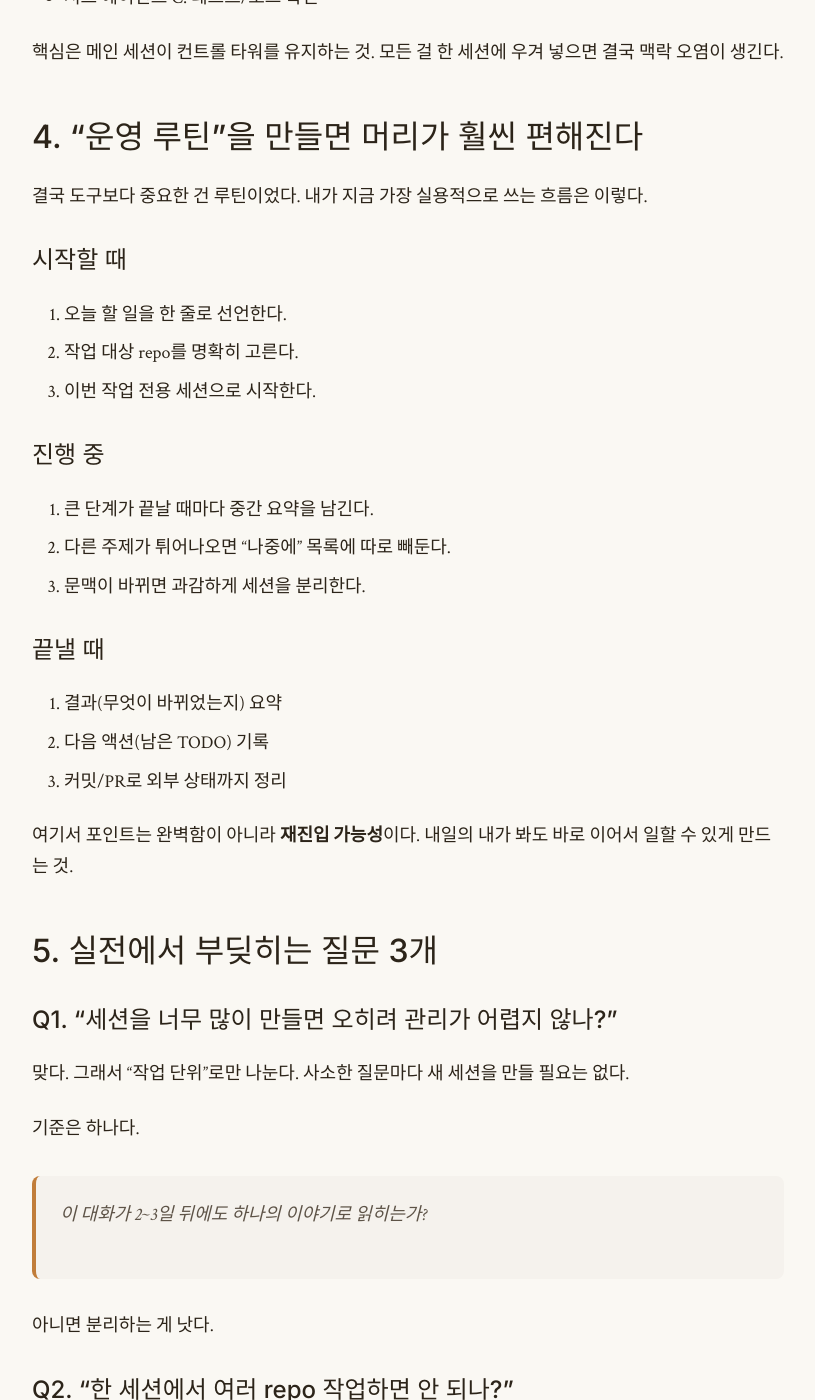
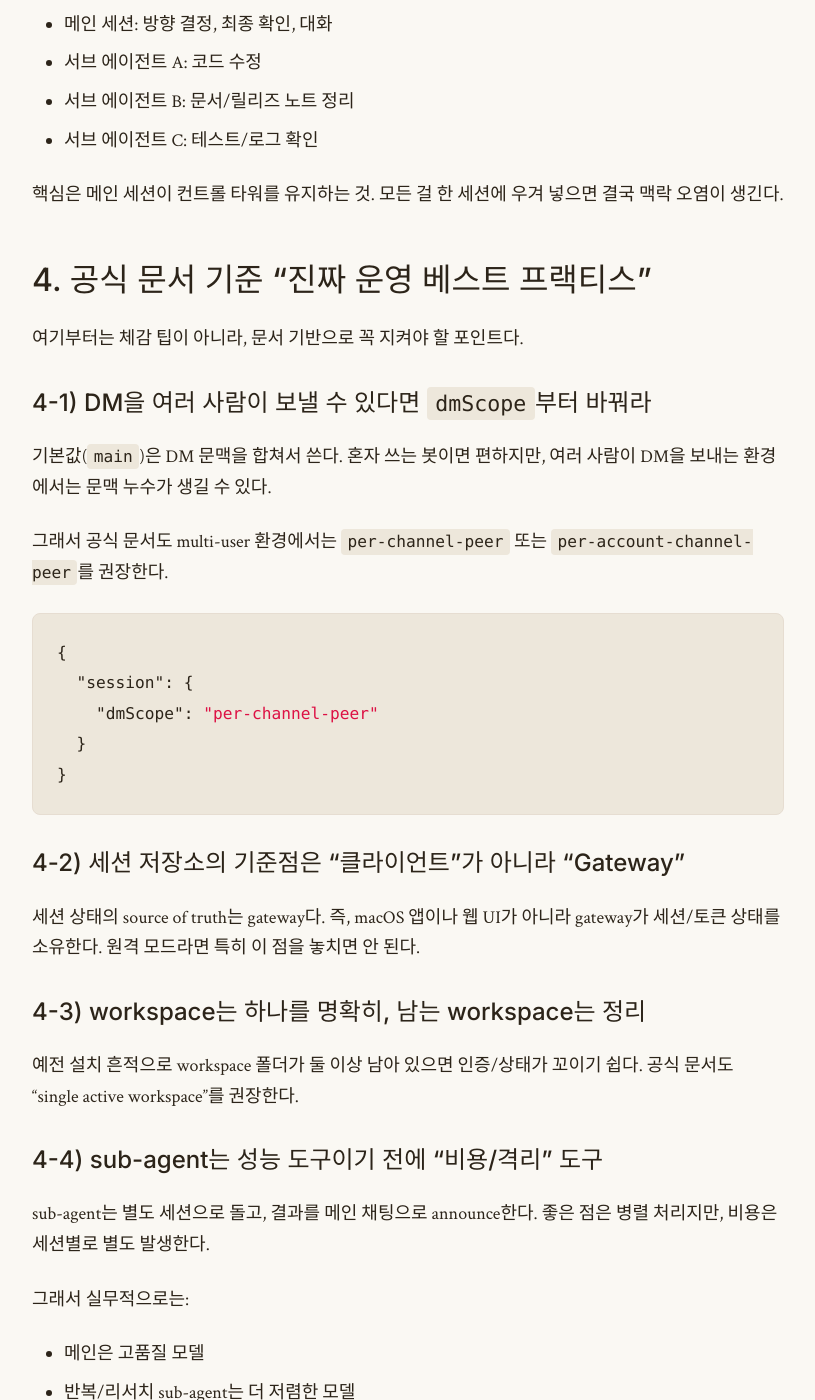
Before and after one commit to cuspymd/cuspymd.github.io, a Jekyll site: the page built from _posts/2026-02-21-openclaw-session-workspace-guide.md, in a window 1280 px wide and 1400 px high, scrolled down 2696 px. Shown: the whole window, without its empty margins (232-1047 px from the left). Built offline with Jekyll 4.4.1, drawn with Linux system fonts in a browser that asks for light colours; some of the changed text lies outside the part shown.

Commit message:
Strengthen post with OpenClaw docs-based best practices

````diff
--- a/_posts/2026-02-21-openclaw-session-workspace-guide.md
+++ b/_posts/2026-02-21-openclaw-session-workspace-guide.md
@@ -18,7 +18,8 @@ OpenClaw를 처음 띄우고 나면 묘한 성취감이 있다.
 - 레포가 여러 개인데 workspace는 하나로 묶어야 하나?
 - agent를 여러 개 돌리면 오히려 더 복잡해지는 거 아닌가?
 
-나도 딱 여기서 막혔다. 실행 자체는 성공했는데, **운영 방식**이 흐릿했다. 그래서 ChatGPT와 대화를 하며 정리한 핵심을, 나 같은 사람(= 일단 돌아가면 신나는 타입)을 위해 이야기처럼 풀어본다.
+나도 딱 여기서 막혔다. 실행 자체는 성공했는데, **운영 방식**이 흐릿했다.
+이번 글은 ChatGPT와의 대화에서 시작했지만, 거기서 끝내지 않고 OpenClaw 공식 문서까지 확인해 정리한 실전 버전이다.
 
 ## 1. "세션"은 탭이 아니라, 작업의 기억 단위다
 
@@ -45,21 +46,24 @@ OpenClaw를 처음 띄우고 나면 묘한 성취감이 있다.
 
 > **작업 단위로 끊고, 문맥이 바뀌면 세션도 바꾼다.**
 
-## 2. 레포가 여러 개일 때, workspace는 "집", 레포는 "방"이다
+## 2. 레포가 여러 개일 때, workspace는 "집", repo는 "방"이다
 
-OpenClaw를 쓰다 보면 workspace와 repo의 경계가 헷갈린다.
-여기서 내가 제일 이해가 잘 됐던 비유는 이거였다.
+OpenClaw에서 workspace는 에이전트의 집이다.
+문서에서도 workspace를 "agent의 home"으로 정의한다.
 
-- **workspace**: 생활하는 집
-- **repo**: 각 프로젝트가 있는 방
+여기서 중요한 포인트 하나:
 
-즉, workspace는 에이전트의 공통 기반이고, 실제 코딩/문서 작업은 repo별로 진행하면 된다.
+> workspace는 기본 작업 경로(cwd)일 뿐, 자동 샌드박스가 아니다.
+
+즉, 상대경로는 workspace 기준으로 동작하지만, 절대경로를 쓰면 다른 경로도 접근할 수 있다.
+격리가 정말 필요하면 sandbox 설정을 켜야 한다.
 
 내가 정한 규칙은 아래처럼 단순하다.
 
 1. `~/work` 아래에 레포를 프로젝트별로 둔다.
-2. 작업 시작할 때 "지금 어느 레포 작업인지"를 먼저 명시한다.
+2. 작업 시작할 때 "지금 어느 레포 작업인지"를 먼저 선언한다.
 3. 한 세션에서 여러 레포를 넘나들지 않는다(정 필요하면 세션 분리).
+4. `~/.openclaw`(설정/크리덴셜/세션 저장소)는 코드 레포에 절대 커밋하지 않는다.
 
 이렇게만 해도 사고가 크게 줄어든다.
 특히 "다른 레포 파일을 실수로 건드리는" 문제를 예방하는 데 효과가 크다.
@@ -84,7 +88,49 @@ OpenClaw를 쓰다 보면 workspace와 repo의 경계가 헷갈린다.
 핵심은 메인 세션이 컨트롤 타워를 유지하는 것.
 모든 걸 한 세션에 우겨 넣으면 결국 맥락 오염이 생긴다.
 
-## 4. "운영 루틴"을 만들면 머리가 훨씬 편해진다
+## 4. 공식 문서 기준 "진짜 운영 베스트 프랙티스"
+
+여기부터는 체감 팁이 아니라, 문서 기반으로 꼭 지켜야 할 포인트다.
+
+### 4-1) DM을 여러 사람이 보낼 수 있다면 `dmScope`부터 바꿔라
+
+기본값(`main`)은 DM 문맥을 합쳐서 쓴다.
+혼자 쓰는 봇이면 편하지만, 여러 사람이 DM을 보내는 환경에서는 문맥 누수가 생길 수 있다.
+
+그래서 공식 문서도 multi-user 환경에서는 `per-channel-peer` 또는 `per-account-channel-peer`를 권장한다.
+
+```json
+{
+  "session": {
+    "dmScope": "per-channel-peer"
+  }
+}
+```
+
+### 4-2) 세션 저장소의 기준점은 "클라이언트"가 아니라 "Gateway"
+
+세션 상태의 source of truth는 gateway다.
+즉, macOS 앱이나 웹 UI가 아니라 gateway가 세션/토큰 상태를 소유한다.
+원격 모드라면 특히 이 점을 놓치면 안 된다.
+
+### 4-3) workspace는 하나를 명확히, 남는 workspace는 정리
+
+예전 설치 흔적으로 workspace 폴더가 둘 이상 남아 있으면 인증/상태가 꼬이기 쉽다.
+공식 문서도 "single active workspace"를 권장한다.
+
+### 4-4) sub-agent는 성능 도구이기 전에 "비용/격리" 도구
+
+sub-agent는 별도 세션으로 돌고, 결과를 메인 채팅으로 announce한다.
+좋은 점은 병렬 처리지만, 비용은 세션별로 별도 발생한다.
+
+그래서 실무적으로는:
+
+- 메인은 고품질 모델
+- 반복/리서치 sub-agent는 더 저렴한 모델
+
+이 조합이 운영 효율이 좋다.
+
+## 5. "운영 루틴"을 만들면 머리가 훨씬 편해진다
 
 결국 도구보다 중요한 건 루틴이었다.
 내가 지금 가장 실용적으로 쓰는 흐름은 이렇다.
@@ -110,7 +156,7 @@ OpenClaw를 쓰다 보면 workspace와 repo의 경계가 헷갈린다.
 여기서 포인트는 완벽함이 아니라 **재진입 가능성**이다.
 내일의 내가 봐도 바로 이어서 일할 수 있게 만드는 것.
 
-## 5. 실전에서 부딪히는 질문 3개
+## 6. 실전에서 부딪히는 질문 3개
 
 ### Q1. "세션을 너무 많이 만들면 오히려 관리가 어렵지 않나?"
 
@@ -137,7 +183,8 @@ OpenClaw를 쓰다 보면 workspace와 repo의 경계가 헷갈린다.
 1. **세션 이름(또는 주제) 규칙**
 2. **작업 종료 요약 습관**
 
-이 두 개가 잡히면, 에이전트 수나 고급 자동화는 나중에 붙여도 된다.
+그리고 multi-user DM 환경이라면 `dmScope` 설정을 가장 먼저 점검하자.
+이건 편의가 아니라 안전 문제다.
 
 ## 마무리: OpenClaw 운영의 핵심은 기술보다 구조다
 
@@ -153,3 +200,14 @@ OpenClaw를 "실행하는 것"과 "잘 운영하는 것"은 다른 문제였다.
 
 OpenClaw를 막 켠 사람이라면, 화려한 자동화보다 먼저 이 구조부터 잡아보자.
 생각보다 훨씬 오래, 그리고 편하게 쓸 수 있다.
+
+---
+
+### 참고한 문서
+
+- OpenClaw docs: Session Management
+  https://docs.openclaw.ai/concepts/session
+- OpenClaw docs: Agent Workspace
+  https://docs.openclaw.ai/concepts/agent-workspace
+- OpenClaw docs: Sub-Agents
+  https://docs.openclaw.ai/tools/subagents
````
